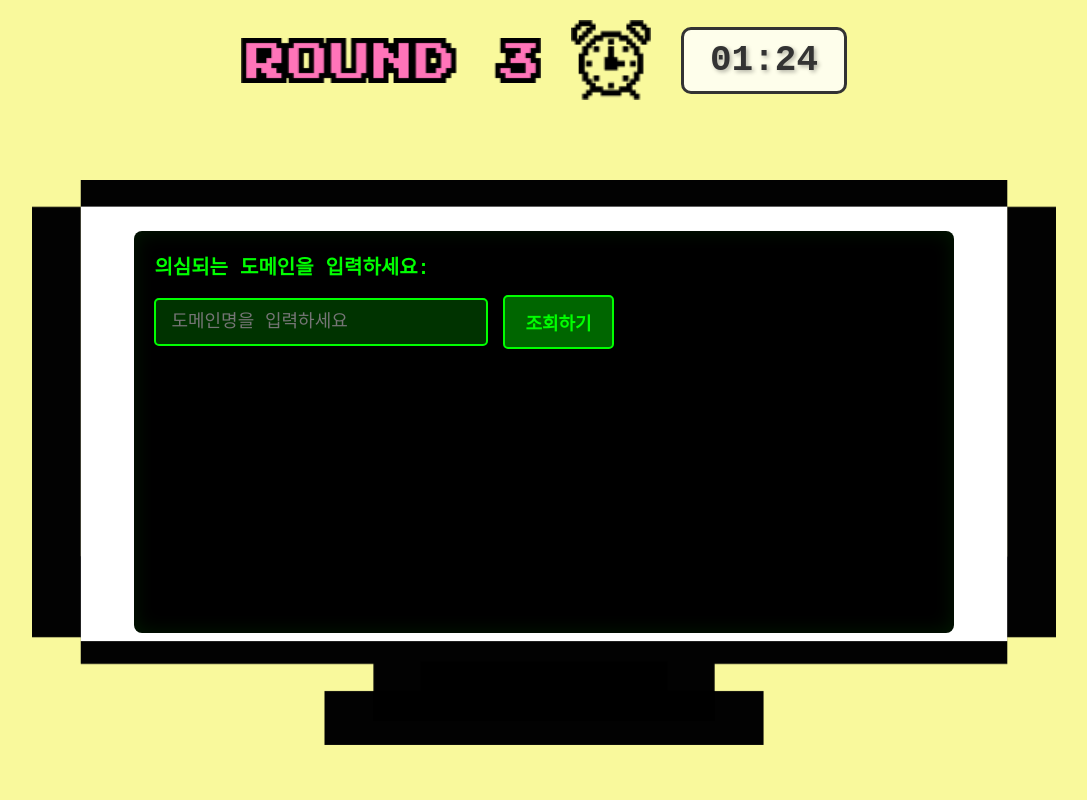
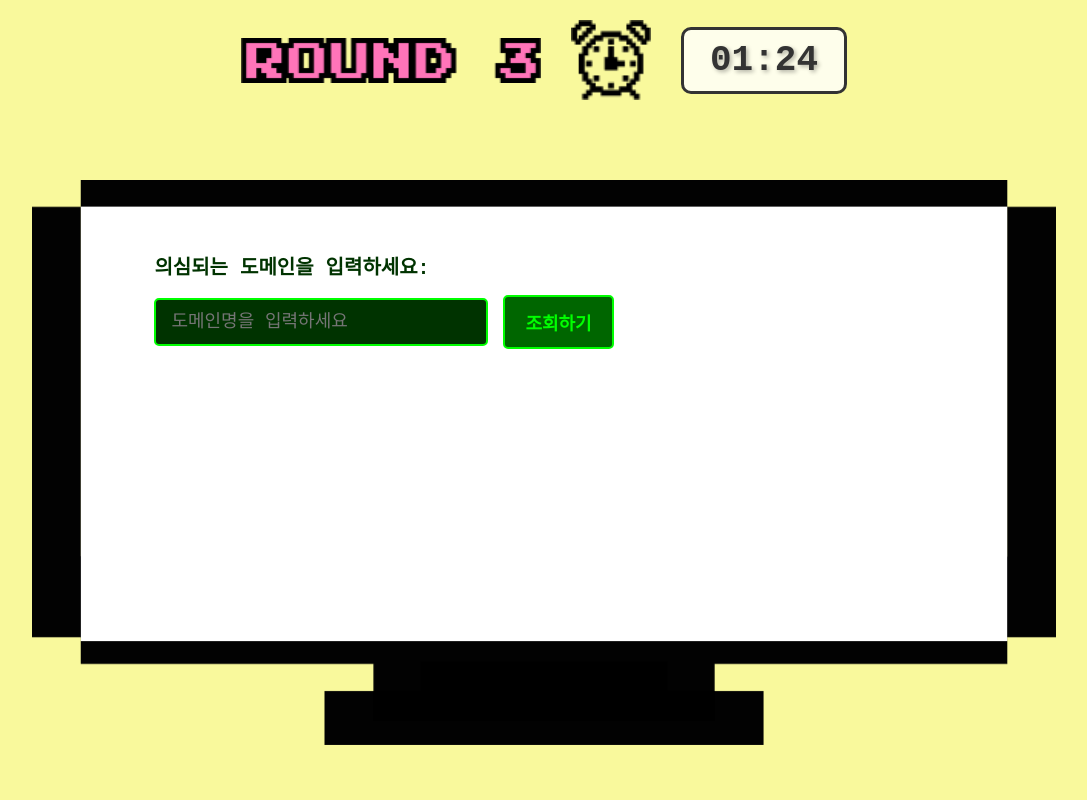
Before and after one commit to SWU-SWING/findthehacker, a Flask app: template templates/round3.html in a window 1280 px wide. Shown: the whole page, without its empty margins (96-1183 px from the left). Run offline with Flask 3, Linux system fonts and the light colour scheme; the template is opened without the code that fills it, so the values that code supplies are empty.

Commit message:
round3 fixed

```diff
--- a/templates/round3.html
+++ b/templates/round3.html
@@ -88,14 +88,14 @@
             left: 10%;
             right: 10%;
             bottom: 25%;
-            background-color: #000;
-            color: #00ff00;
+            background-color: #fff;
+            color: #004400;
             font-family: 'Courier New', monospace;
             font-size: 16px;
             padding: 20px;
             overflow-y: auto;
             border-radius: 8px;
-            box-shadow: inset 0 0 20px rgba(0, 255, 0, 0.1);
+
         }
 
         /* WHOIS 조회 입력 화면 */
@@ -104,7 +104,7 @@
         }
 
         .input-label {
-            color: #00ff00;
+            color: #003300;
             font-size: 20px;
             margin-bottom: 15px;
             font-weight: bold;
@@ -130,7 +130,7 @@
         }
 
         .domain-input:focus {
-            border-color: #00ffff;
+            border-color: #004488;
             box-shadow: 0 0 10px rgba(0, 255, 255, 0.5);
         }
 
@@ -176,7 +176,7 @@
         }
 
         .result-title {
-            color: #00ffff;
+            color: #be2e22;
             font-size: 24px;
             font-weight: bold;
             margin-bottom: 20px;
@@ -191,14 +191,14 @@
         }
 
         .result-label {
-            color: #ffff00;
+            color: #be2e22;
             font-weight: bold;
             display: inline-block;
             width: 150px;
         }
 
         .result-value {
-            color: #00ff00;
+            color: #000000;
         }
 
         /* 완료 버튼 */
```
